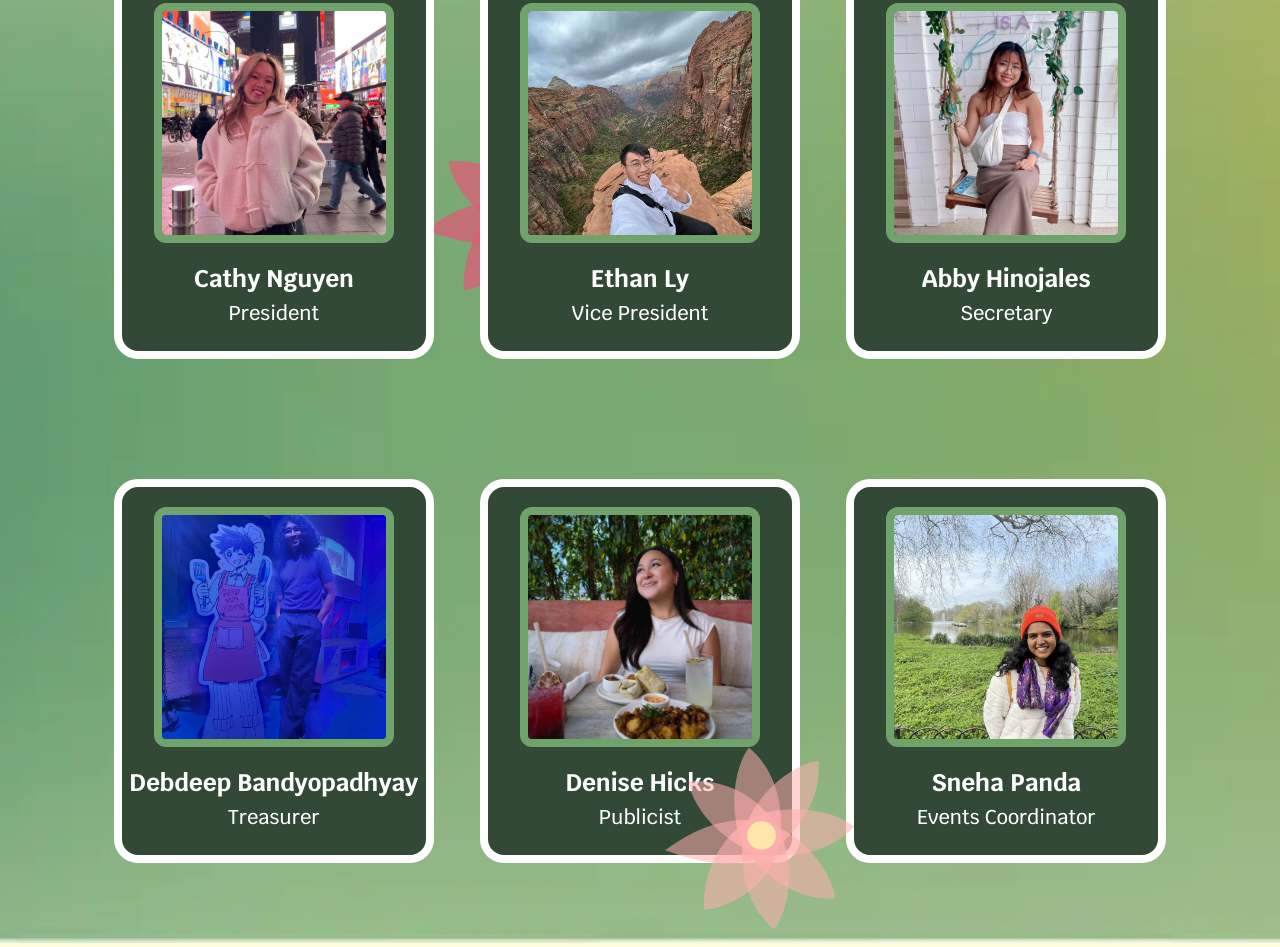
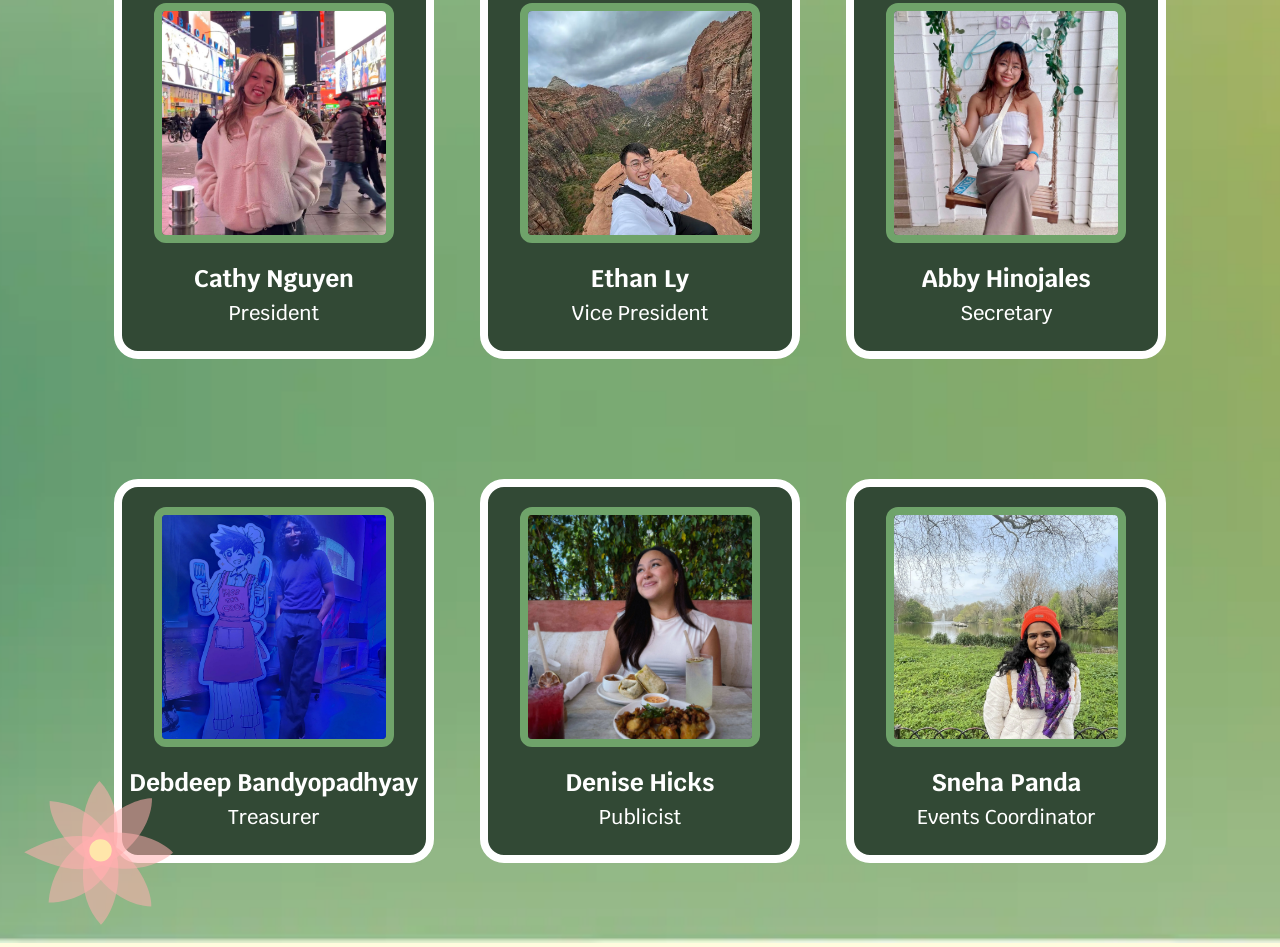
Before and after one commit to acm-ucr/leap-website, a Next.js app: page /board in a window 1280 px wide. Shown: the part 485-1432 px from the top of the page. Built offline with nearby package versions, Linux system fonts and the light colour scheme.

Commit message:
fixed flowers and hover animation on cards

```diff
--- a/src/app/board/page.tsx
+++ b/src/app/board/page.tsx
@@ -11,6 +11,7 @@ const OurBoard = () => {
       className="relative flex min-h-screen w-full flex-col items-center bg-cover bg-center bg-no-repeat text-center"
       style={{ backgroundImage: `url(${BackgroundImg.src})` }}
     >
+      <BoardDecorationsTop />
       <motion.div
         initial={{ x: -50, opacity: 0 }}
         whileInView={{ x: 0, opacity: 1 }}
@@ -25,7 +26,7 @@ const OurBoard = () => {
           issues.
         </div>
       </motion.div>
-      <BoardDecorationsTop />
+
       {/* <Header
         title={"Our Board"}
         subtitle={
--- a/src/components/board/BoardDecorationsBottom.tsx
+++ b/src/components/board/BoardDecorationsBottom.tsx
@@ -6,18 +6,27 @@ import { motion } from "motion/react";
 const BoardDecorationsBottom = () => {
   return (
     <>
-      <div className="relative">
-        <div className="absolute bottom-3 left-[3vh] w-[15vw]">
+      <div className="relative w-full">
+        <motion.div
+          transition={{
+            duration: 0.7,
+            delay: 0.2,
+          }}
+          initial={{ opacity: 0 }}
+          whileInView={{ opacity: 1 }}
+        >
+          <div className="absolute bottom-3 left-[3vh] h-[100px] w-[100px] md:h-[120px] md:w-[120px] lg:h-[150px] lg:w-[150px]">
             <motion.div
               animate={{ rotate: [0, 10, -10, 0] }}
               transition={{
-              duration: 10,
+                duration: 6,
                 repeat: Infinity,
               }}
             >
               <Image src={pinkFlower} alt="pink flower" className="" />
             </motion.div>
           </div>
+        </motion.div>
       </div>
     </>
   );
--- a/src/components/board/BoardDecorationsTop.tsx
+++ b/src/components/board/BoardDecorationsTop.tsx
@@ -6,18 +6,27 @@ import { motion } from "motion/react";
 const BoardDecorationsTop = () => {
   return (
     <>
-      <div className="relative">
-        <div className="absolute right-[3vh] top-48 w-[15vw]">
+      <div className="relative w-full">
+        <motion.div
+          transition={{
+            duration: 0.7,
+            delay: 0.2,
+          }}
+          initial={{ opacity: 0 }}
+          whileInView={{ opacity: 1 }}
+        >
+          <div className="absolute right-[3vh] top-48 h-[100px] w-[100px] md:top-64 md:h-[120px] md:w-[120px] lg:top-64 lg:h-[150px] lg:w-[150px]">
             <motion.div
               animate={{ rotate: [0, 10, -10, 0] }}
               transition={{
-              duration: 10,
+                duration: 6,
                 repeat: Infinity,
               }}
             >
               <Image src={redFlower} alt="red flower" className="" />
             </motion.div>
           </div>
+        </motion.div>
       </div>
     </>
   );
--- a/src/components/board/BoardWrapper.tsx
+++ b/src/components/board/BoardWrapper.tsx
@@ -21,7 +21,7 @@ const BoardWrapper = () => {
             <motion.div
               initial={{ opacity: 0, y: -30 }}
               whileInView={{ opacity: 1, y: 0 }}
-              transition={{ duration: 2, delay: index * 0.2 }}
+              transition={{ duration: 0.5, delay: index * 0.2 }}
               whileHover={{ scale: 1.1 }}
             >
               <BoardMemberCards
```
Lines whose indentation alone changed are shown as unchanged.
